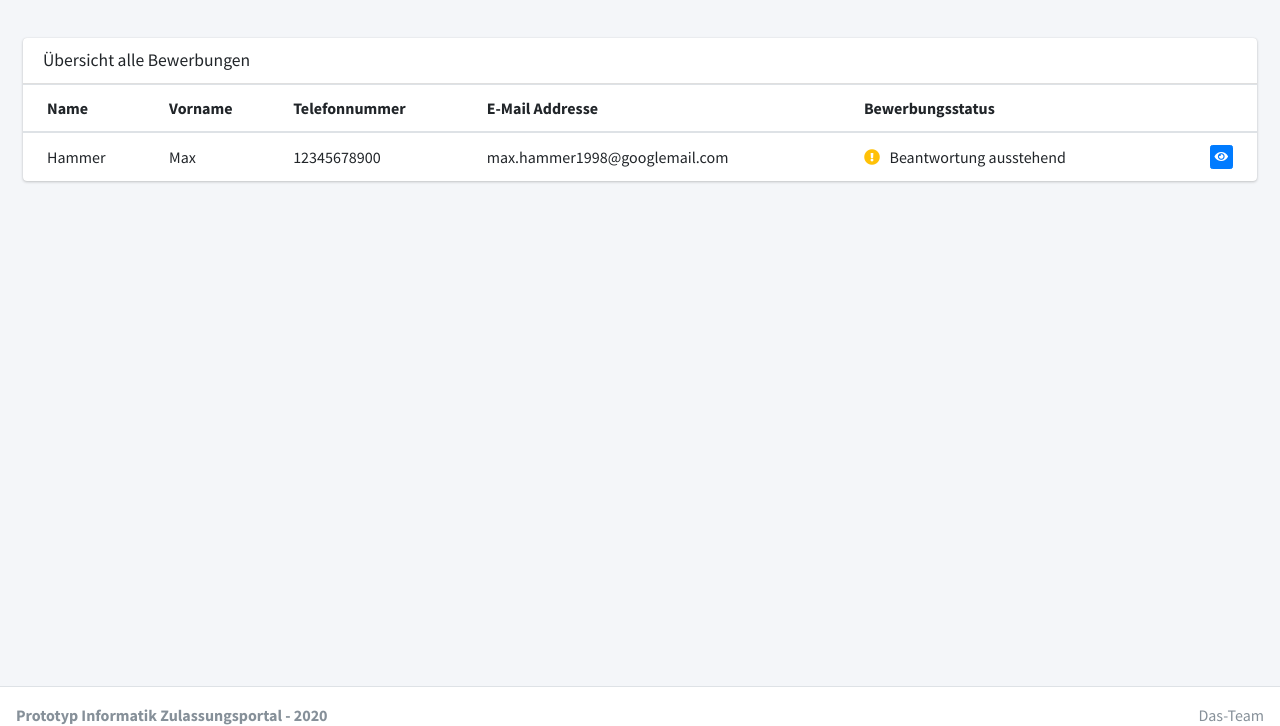
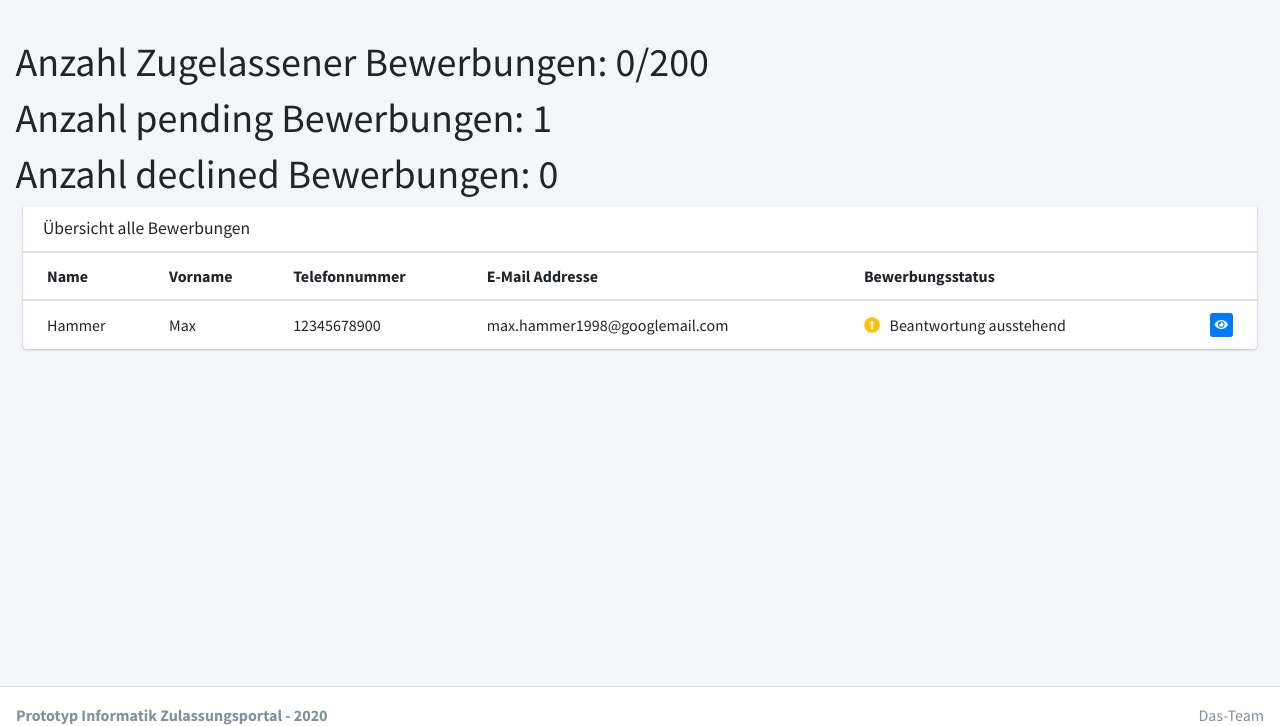
Before and after one commit to LHumpe/Assignment_Zulassungsystem, a Django app: page /viewapplications in a window 1280 px wide. Shown: the part 57-783 px from the top of the page. Run offline with Django 3.2, Linux system fonts and the light colour scheme; data comes from the database, SQL or seed files in the repository; some libraries are stand-ins or nearby versions.

Commit message:
SA1-44_feature SA1-65_feature
- Anzahl der zugelassenen, pending und abgelehnten Bewerbungen werden an das Frontend gesendet
-Speichern wenn mehr als 200 bewerber zugelassen wurden ist nicht mehr möglich

```diff
--- a/admissionspace/views/ausschuss.py
+++ b/admissionspace/views/ausschuss.py
@@ -1,4 +1,4 @@
-from django.shortcuts import render
+from django.shortcuts import render, redirect
 from django.urls import reverse_lazy
 from django.views.generic import ListView, UpdateView
 
@@ -9,11 +9,28 @@ class ApplicationListView(ListView):
     model = Bewerbung
     template_name = 'admissionspace/admission/application_list.html'
 
-
+    def get_context_data(self, *, object_list=None, **kwargs):
+        context = super().get_context_data(**kwargs)
+        context['approved_admissions'] = len(Bewerbung.objects.filter(status='A'))
+        context['pending_admissions'] = len(Bewerbung.objects.filter(status='P'))
+        context['declined_admissions'] = len(Bewerbung.objects.filter(status='D'))
+        return context
 
 
 class AdmissionApplicationUpdateView(UpdateView):
     model = Bewerbung
     template_name = 'admissionspace/admission/application_admission.html'
-    fields=['status']
-    success_url = reverse_lazy('application_list')
+    fields = ['status']
+
+    def get_context_data(self, *, object_list=None, **kwargs):
+        context = super().get_context_data(**kwargs)
+        context['enrolment_capacity'] = 200 - len(Bewerbung.objects.filter(status='A'))
+        return context
+
+    def form_valid(self, form):
+        object = form.save(commit=False)
+        if len(Bewerbung.objects.filter(status='A')) >= 200:
+            return redirect('application_list')
+        else:
+            object.save()
+            return redirect('application_list')
--- a/templates/admissionspace/admission/application_admission.html
+++ b/templates/admissionspace/admission/application_admission.html
@@ -1,6 +1,9 @@
 {% extends 'base.html' %}
 {% load static %}
 {% block main_content %}
+
+    <h1> You can still enroll {{ enrolment_capacity }}</h1>
+
 
     <div class="col-12">
 
--- a/templates/admissionspace/admission/application_list.html
+++ b/templates/admissionspace/admission/application_list.html
@@ -4,8 +4,9 @@
 {% block main_content %}
 
 
-
-
+<h1>Anzahl Zugelassener Bewerbungen: {{ approved_admissions }}/200</h1>
+<h1>Anzahl pending Bewerbungen: {{ pending_admissions }}</h1>
+<h1>Anzahl declined Bewerbungen: {{ declined_admissions }}</h1>
     <div class="col-12">
         <div class="card">
             <div class="card-header">
```
Lines whose indentation alone changed are shown as unchanged.
